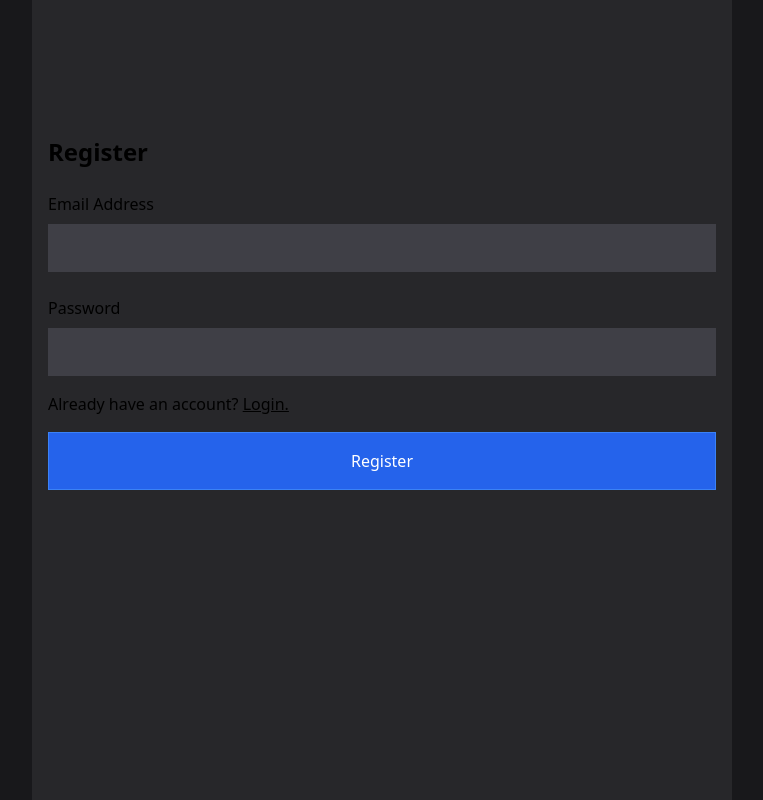
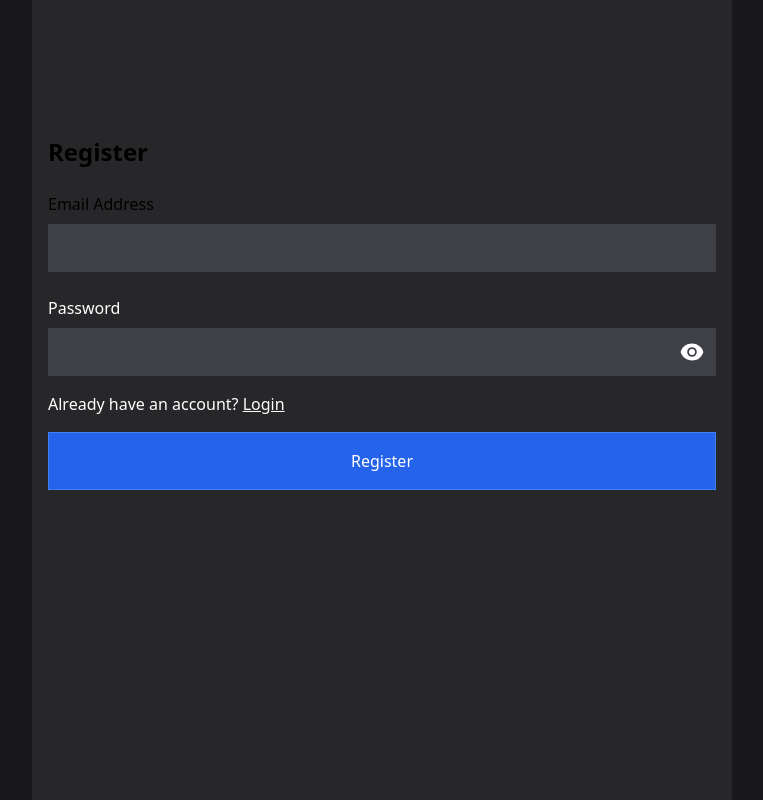
Before and after one commit to mihaituta/Grocery-list, a React (Create React App) app: page /register in a window 1280 px wide. Shown: the whole page, without its empty margins (258-1021 px from the left). Built offline with nearby package versions, Linux system fonts and the light colour scheme; no server answers.

Commit message:
added show/hide funct to password

```diff
--- a/src/components/Pages/Login.js
+++ b/src/components/Pages/Login.js
@@ -1,10 +1,13 @@
 import React, { useState } from 'react'
 import { Link, useNavigate } from 'react-router-dom'
 import { UserAuth } from '../Auth/AuthContext'
+import { EyeIcon, EyeSlashIcon } from '@heroicons/react/20/solid'
 
 const Login = () => {
   const [email, setEmail] = useState('demo@gmail.com')
   const [password, setPassword] = useState('123123')
+  const [showPass, setShowPass] = useState(false)
+
   const [error, setError] = useState('')
   const navigate = useNavigate()
   const { login } = UserAuth()
@@ -39,22 +42,40 @@ const Login = () => {
             type='email'
           />
         </div>
-        <div className='flex dark:text-white flex-col py-2'>
+        <div className='flex flex-col text-white py-2'>
           <label className='py-2 font-medium'>Password</label>
-          <input
-            value={password}
-            onChange={(e) => setPassword(e.target.value)}
-            className='border-0 bg-zinc-700 p-3 text-white'
-            type='password'
-          />
+          <div className='relative'>
+            <input
+              value={password}
+              onChange={(e) => setPassword(e.target.value)}
+              className='border-0 bg-zinc-700 p-3 text-white w-full'
+              type={!showPass ? 'password' : 'text'}
+            ></input>
+            <button
+              type='button'
+              onClick={() => {
+                setShowPass(!showPass)
+              }}
+              className='absolute inset-y-0 right-3'
+            >
+              {!showPass ? (
+                <EyeIcon className='h-6 w-6' />
+              ) : (
+                <EyeSlashIcon className='h-6 w-6' />
+              )}
+            </button>
+          </div>
         </div>
-        <p className='py-2  text-white'>
-          Don't have an account yet?
+        <p className='py-2 text-white'>
+          Don't have an account yet?{' '}
           <Link to='/register' className='underline'>
             Register
           </Link>
         </p>
-        <button className='border border-blue-500 bg-blue-600 hover:bg-blue-500 w-full p-4 my-2 text-white'>
+        <button
+          type='submit'
+          className='border border-blue-500 bg-blue-600 hover:bg-blue-500 w-full p-4 my-2 text-white'
+        >
           Login
         </button>
       </form>
--- a/src/components/Pages/Register.js
+++ b/src/components/Pages/Register.js
@@ -1,10 +1,13 @@
 import React, { useState } from 'react'
 import { Link, useNavigate } from 'react-router-dom'
 import { UserAuth } from '../Auth/AuthContext'
+import { EyeIcon, EyeSlashIcon } from '@heroicons/react/20/solid'
 
 const Register = () => {
   const [email, setEmail] = useState('')
   const [password, setPassword] = useState('')
+  const [showPass, setShowPass] = useState(false)
+
   const [error, setError] = useState('')
   const navigate = useNavigate()
   const { createUser } = UserAuth()
@@ -38,21 +41,39 @@ const Register = () => {
             type='email'
           />
         </div>
-        <div className='flex flex-col py-2'>
+        <div className='flex flex-col text-white py-2'>
           <label className='py-2 dark:text-white font-medium'>Password</label>
-          <input
-            onChange={(e) => setPassword(e.target.value)}
-            className='border-0 text-white bg-zinc-700 p-3 '
-            type='password'
-          />
+          <div className='relative'>
+            <input
+              onChange={(e) => setPassword(e.target.value)}
+              className='border-0 text-white bg-zinc-700 p-3 w-full'
+              type={!showPass ? 'password' : 'text'}
+            />
+            <button
+              type='button'
+              onClick={() => {
+                setShowPass(!showPass)
+              }}
+              className='absolute inset-y-0 right-3'
+            >
+              {!showPass ? (
+                <EyeIcon className='h-6 w-6' />
+              ) : (
+                <EyeSlashIcon className='h-6 w-6' />
+              )}
+            </button>
+          </div>
         </div>
-        <p className='py-2 dark:text-white'>
+        <p className='py-2 text-white'>
           Already have an account?{' '}
           <Link to='/login' className='underline'>
-            Login.
+            Login
           </Link>
         </p>
-        <button className='border border-blue-500 bg-blue-600 hover:bg-blue-500 w-full p-4 my-2 text-white'>
+        <button
+          type='submit'
+          className='border border-blue-500 bg-blue-600 hover:bg-blue-500 w-full p-4 my-2 text-white'
+        >
           Register
         </button>
       </form>
```
